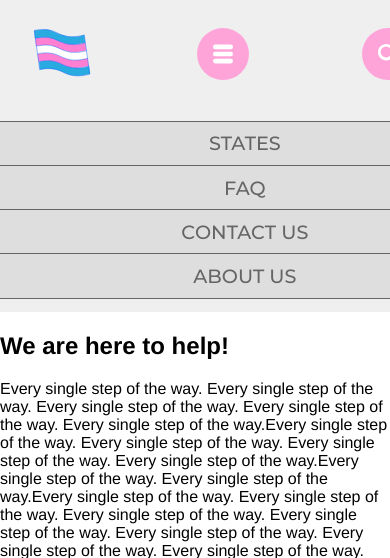
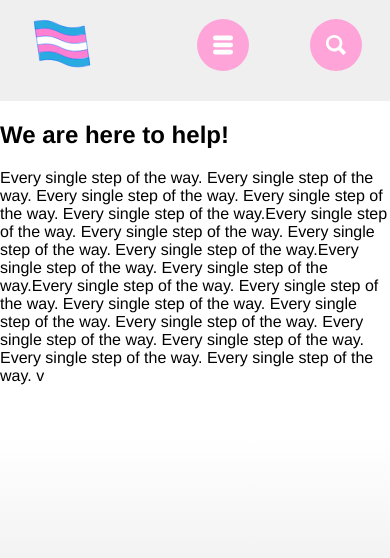
Before and after one commit to lukovana/How-to-Get-HRT, a PHP site: page / in a window 390 px wide. Shown: the top 558 px of the page. Run offline with PHP 8.4, Linux system fonts and the light colour scheme; data that the repository does not hold is empty; some web fonts are replaced.

Commit message:
CSS & JS

```diff
--- a/index.php
+++ b/index.php
@@ -15,7 +15,7 @@
         <link rel="icon" href="http://example.com/favicon.ico">
         <link rel="stylesheet" href="stylesheets/website.css">
 
-        <script src="scripts/mobiledrop.js"></script>
+        <script src="scripts/website.js"></script>
 
     </head>
     <body>
--- a/scripts/mobiledrop.js
+++ b/scripts/website.js
@@ -7,21 +7,15 @@
 
     function dropdown(){
         const navigation = document.getElementByClassName("mobiledropitem");
-        const headnav = document.getElementById("headernav");
+        const headnav = document.getElementById("h_wrapper");
         add();
 
         if (add() % 2 == 0) {
             navigation.style.display = "block";
-            headnav.style.height = "40vh;";
+            headnav.style.height = "37vh";
         } else {
             navigation.style.display = "none";
         }
 
         document.getElementById("front").innerHTML = add();
     }
-
-/*function dropout() {
-    count += 1;
-    const navigation = document.getElementById("mobiledropdown");
-    navigation.style.display = "none";
-}*/
--- a/stylesheets/website.css
+++ b/stylesheets/website.css
@@ -217,15 +217,18 @@
         overflow-x: hidden;
     }
 	#h_wrapper {
-		height: 37vh;
-		margin: 0;
+        margin: 0;
+        height: 12vh;
 	}
 	#headernav {
 		grid-template-columns: 30%;
 	}
 	header span {
 		display: none;
-	}
+    }
+    nav {
+        display: none;
+    }
 	nav li:not(.dropbutton) {
 		display: block;
 		border-bottom: solid 1px #656565;
```
